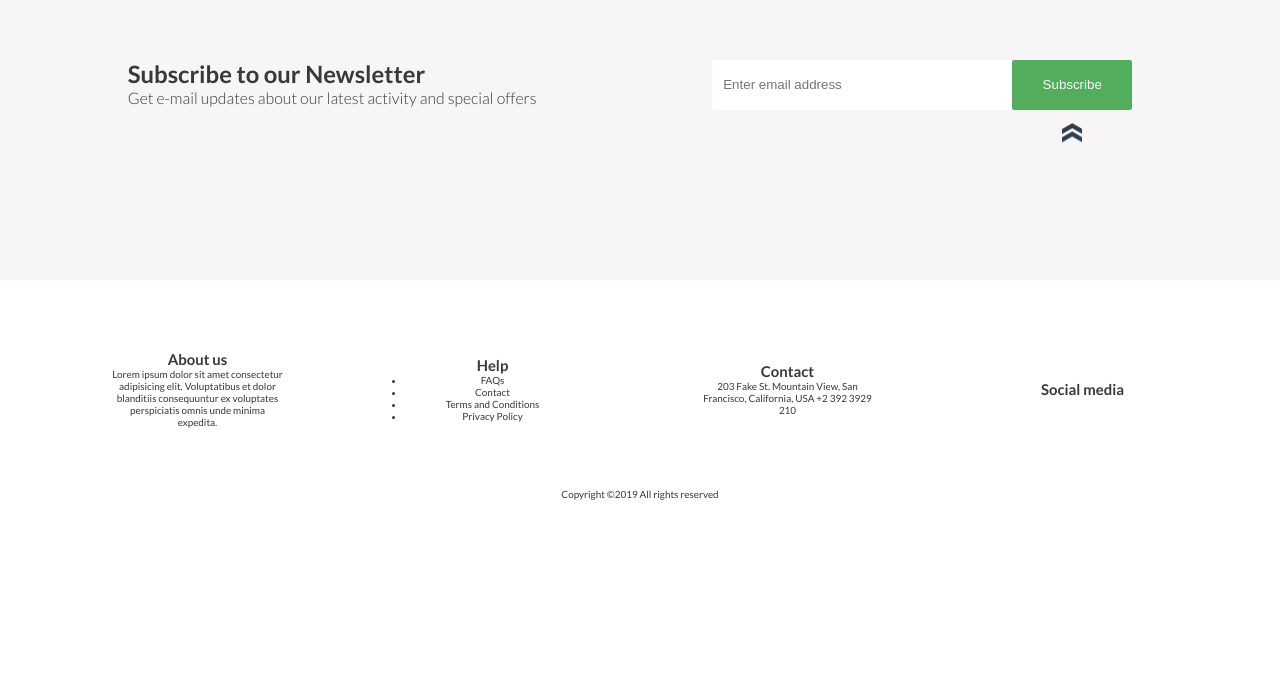
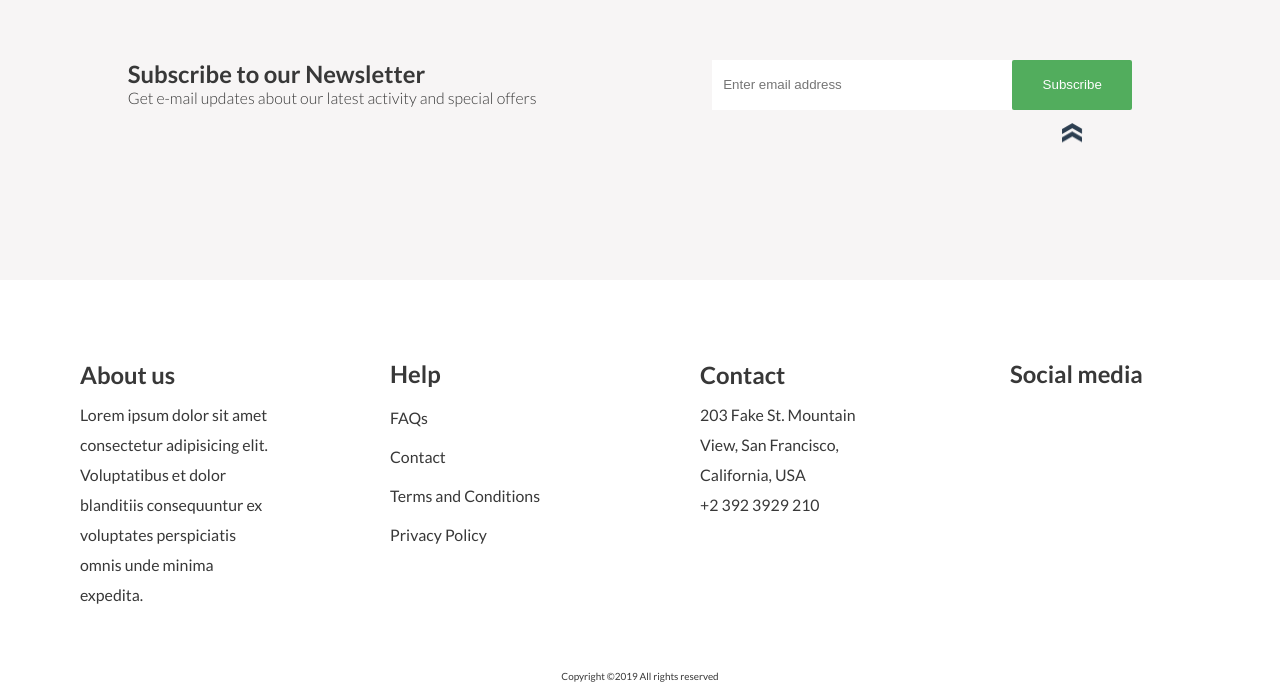
Before and after one commit to ewelina-slepko/website-template, a website: page public/index.html in a window 1280 px wide. Shown: the part 3294-3986 px from the top of the page. Before the commit the page ends 3804 px from the top, so only its background shows below. Drawn offline with Linux system fonts and the light colour scheme.

Commit message:
styled footer

```diff
--- a/public/index.html
+++ b/public/index.html
@@ -115,27 +115,27 @@
         <footer class="footer-container">
             <div class="info">
                 <section class="info-about u-margin-medium">
-                    <h1>About us</h1>
+                    <h1 class="info-header">About us</h1>
                     <p>Lorem ipsum dolor sit amet consectetur adipisicing elit. Voluptatibus et
                         dolor blanditiis consequuntur ex voluptates perspiciatis omnis unde minima expedita.</p>
                 </section>
                 <section class="info-help u-margin-medium">
-                    <h1>Help</h1>
-                    <ul>
-                        <li>FAQs</li>
-                        <li>Contact</li>
-                        <li>Terms and Conditions</li>
-                        <li>Privacy Policy</li>
+                    <h1 class="info-header">Help</h1>
+                    <ul class="info-help-list">
+                        <li class="u-margin-small">FAQs</li>
+                        <li class="u-margin-small">Contact</li>
+                        <li class="u-margin-small">Terms and Conditions</li>
+                        <li class="u-margin-small">Privacy Policy</li>
                     </ul>
                 </section>
                 <section class="info-contact u-margin-medium">
-                    <h1>Contact</h1>
-                    <p>203 Fake St. Mountain View, San Francisco, California, USA
-                        +2 392 3929 210</p>
+                    <h1 class="info-header">Contact</h1>
+                    <p>203 Fake St. Mountain View, San Francisco, California, USA</p>
+                    <p>+2 392 3929 210</p>
 
                 </section>
                 <section class="info-social_media u-margin-medium">
-                    <h1>Social media</h1>
+                    <h1 class="info-header">Social media</h1>
                 </section>
             </div>
             <p>Copyright ©2019 All rights reserved</p>
--- a/public/sass/base/_utilities.scss
+++ b/public/sass/base/_utilities.scss
@@ -8,6 +8,10 @@ padding: 60px 0;
     @include respond(phone){
             margin: 20px;
     }
+}
+
+.u-margin-small{
+    margin: 20px 0
 }
 
 .u-margin-bottom-large{
--- a/public/sass/layouts/footer.scss
+++ b/public/sass/layouts/footer.scss
@@ -1,24 +1,35 @@
 .footer-container{
-    padding: 10px 50px;
+    padding: 10px 20px;
     text-align: center;
 }
 
 .info{
     display: flex;
     flex-wrap: wrap;
-    align-items: center;
     justify-content: center;
+    font-size: 1.6rem;
+    text-align: left;
+
+    &-header{
+        margin: 10px 0
+    }
 
     &-about{
-        flex: 1
+        flex: 1;
+        line-height: 30px;
     }
 
     &-help{
-        flex: 1
+        flex: 1;
+
+        &-list{
+            list-style-type: none;
+        }
     }
 
     &-contact{
-        flex: 1
+        flex: 1;
+        line-height: 30px;
     }
 
     &-social_media{
```
Also changed, not shown: public/css/style.css.
